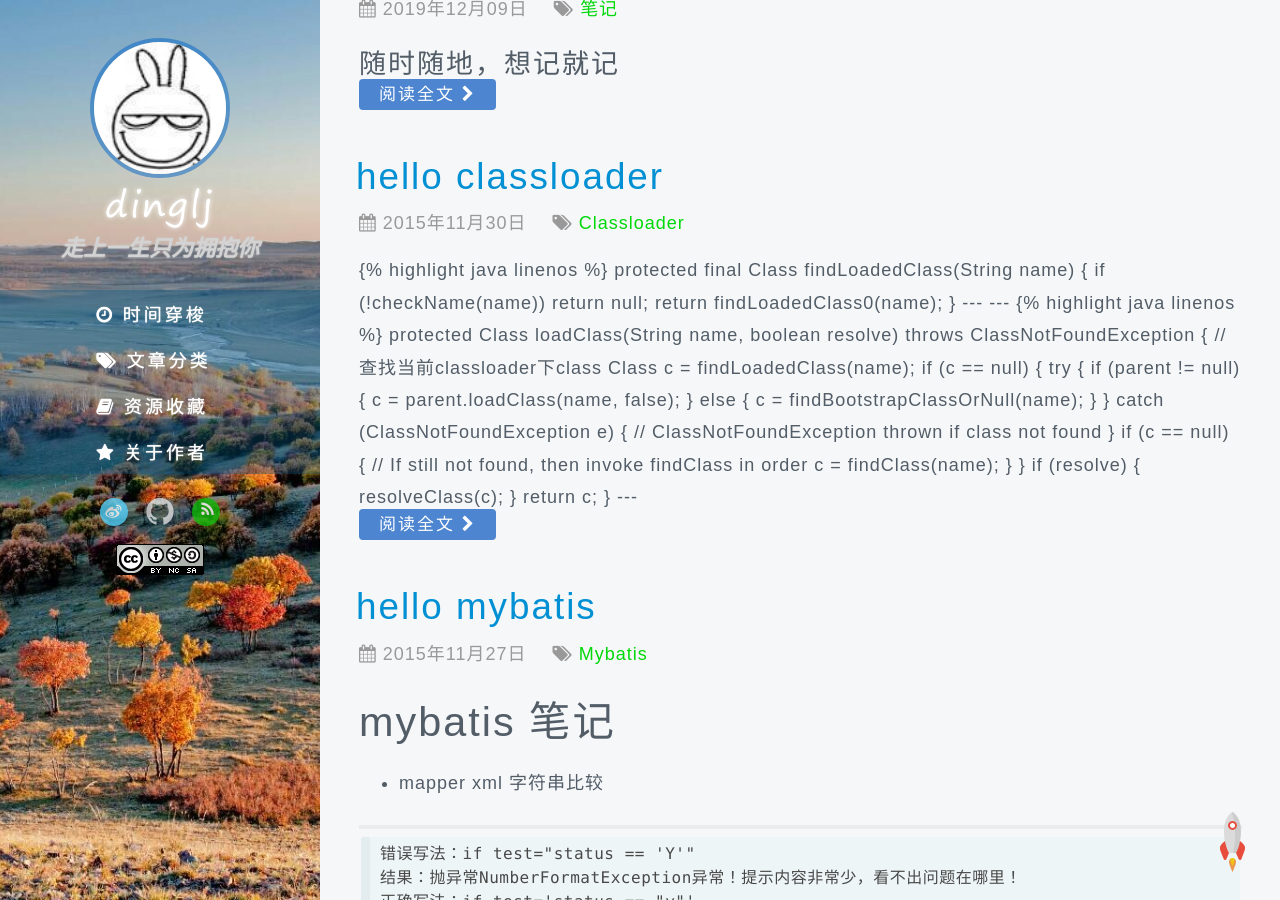
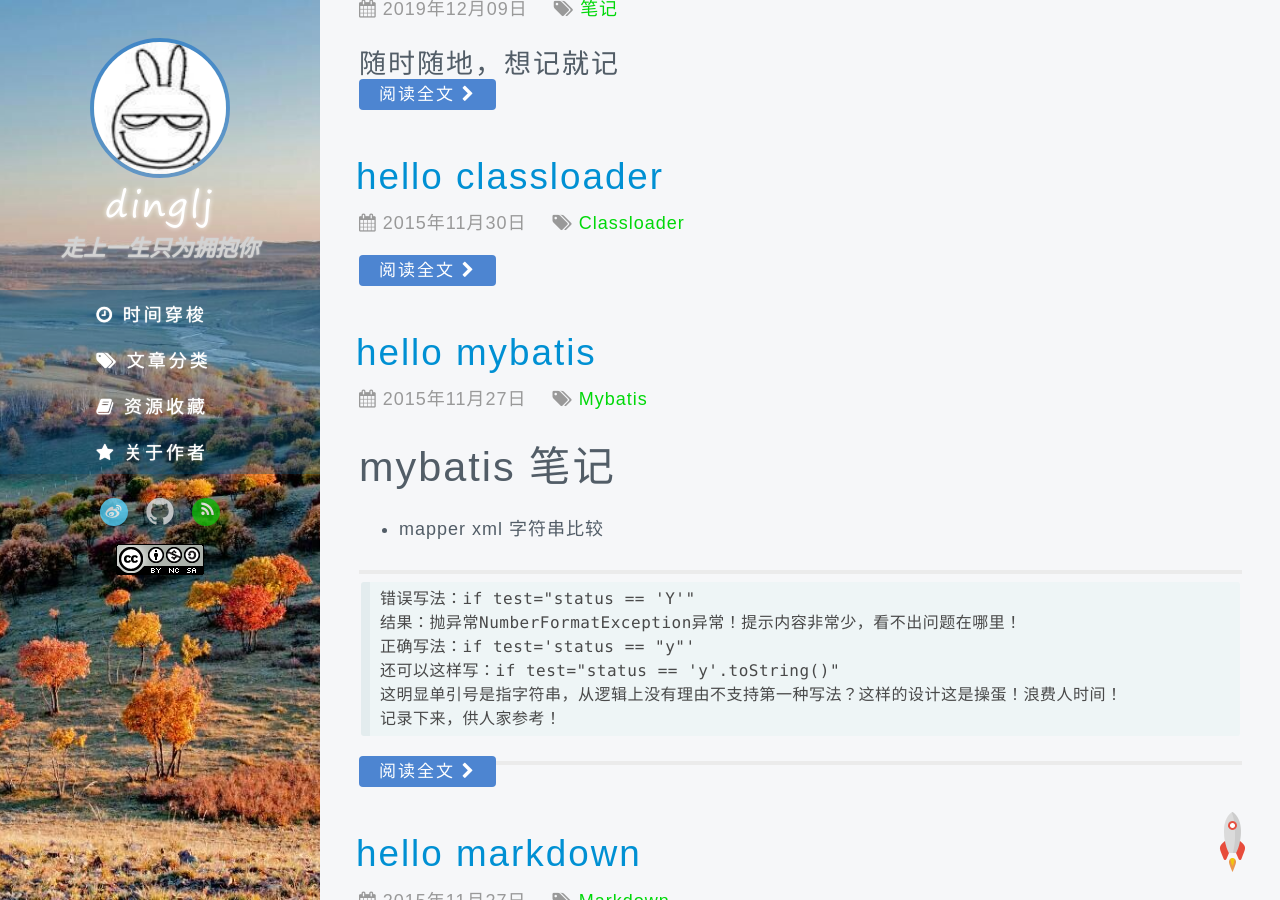
Before and after one commit to dinglj/dinglj.github.io, a Jekyll site: the page built from index.html, in a window 1280 px wide and 900 px high, scrolled down 1047 px. Built offline with Jekyll 4.4.1, drawn with Linux system fonts in a browser that asks for light colours; some web fonts are replaced; the list of posts is cut into pages by our own code; comment, search, counter and statistics services are not loaded.

Commit message:
Update 2015-11-30-hello classloader.md

```diff
--- a/_posts/java/2015-11-30-hello classloader.md
+++ b/_posts/java/2015-11-30-hello classloader.md
@@ -9,42 +9,3 @@ SyntaxHihglighter: true
 shTheme: shThemeEclipse # shThemeDefault  shThemeDjango  shThemeEclipse  shThemeEmacs  shThemeFadeToGrey  shThemeMidnight  shThemeRDark
 
 ---
-{% highlight java linenos %}
-protected final Class<?> findLoadedClass(String name) {
-        if (!checkName(name))
-            return null;
-        return findLoadedClass0(name);
-    }
----
-
-
----
-{% highlight java linenos %}
- protected Class<?> loadClass(String name, boolean resolve)
-        throws ClassNotFoundException
-    {
-			//查找当前classloader下class
-            Class c = findLoadedClass(name);
-            if (c == null) {
-                try {
-                    if (parent != null) {
-                        c = parent.loadClass(name, false);
-                    } else {
-                        c = findBootstrapClassOrNull(name);
-                    }
-                } catch (ClassNotFoundException e) {
-                    // ClassNotFoundException thrown if class not found
-                }
-
-                if (c == null) {
-                    // If still not found, then invoke findClass in order
-                    c = findClass(name);
-                }
-            }
-            if (resolve) {
-                resolveClass(c);
-            }
-            return c;
-    }
-
----
```
